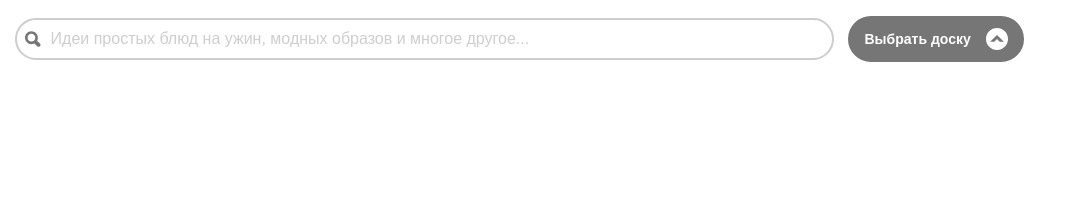
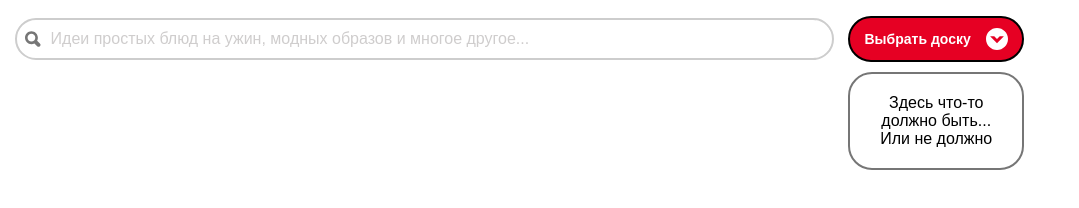
Before and after one commit to Kosarevsky/Pinterest, a website built with Parcel: page src/index.html in a window 1280 px wide. Both pictures are taken after a click on the button "Выбрать доску". Shown: the full height of the page, 201-1280 px from the left. Built offline with nearby package versions, Linux system fonts and the light colour scheme; a web font is replaced by a local one.

Commit message:
add pop-up window for header button: select boards

```diff
--- a/src/js/main.js
+++ b/src/js/main.js
@@ -1,3 +1,30 @@
 import {inc} from "./utils/test.js"
 
 console.log(inc(2))
+
+// существующие элементы
+const selectBoardButton = document.querySelector('.boards-select-button');
+const boards = document.querySelector('.boards');
+
+// функция создания элементов
+function createElement(tag, options = {}) {
+	let element = document.createElement(tag);
+	options.className && (element.className = options.className);
+	options.textContent && (element.textContent = options.textContent);
+	return element;
+}
+
+// создание элементов
+const boardsWrapper = createElement('div', { className: 'boards-wrapper' });
+// временно
+const boardsWrapperContent = createElement('p', { textContent: 'Здесь что-то должно быть... Или не должно' });
+
+// создание событий
+selectBoardButton.addEventListener('click', () => {
+	selectBoardButton.classList.toggle('active');
+	boardsWrapper.classList.toggle('active');
+});
+
+// добавление элементов
+boardsWrapper.append(boardsWrapperContent)
+boards.append(boardsWrapper)
--- a/src/scss/header.scss
+++ b/src/scss/header.scss
@@ -76,7 +76,7 @@
 				background: #cfcdcd;
 			}
 
-				& .active {
+				&.active {
 				border: 2px solid #000;
 				background: #E60023;
 			}
@@ -95,7 +95,7 @@
 				transition: 0.5s;
 			}
 
-			& .active svg {
+			&.active svg {
 				transform: rotate(0)
 			}
 
@@ -116,7 +116,7 @@
 			opacity: 0;
 			z-index: -1;
 
-			& .active {
+			&.active {
 				opacity: 1;
 				z-index: 1;
 				top: 100%;
```
